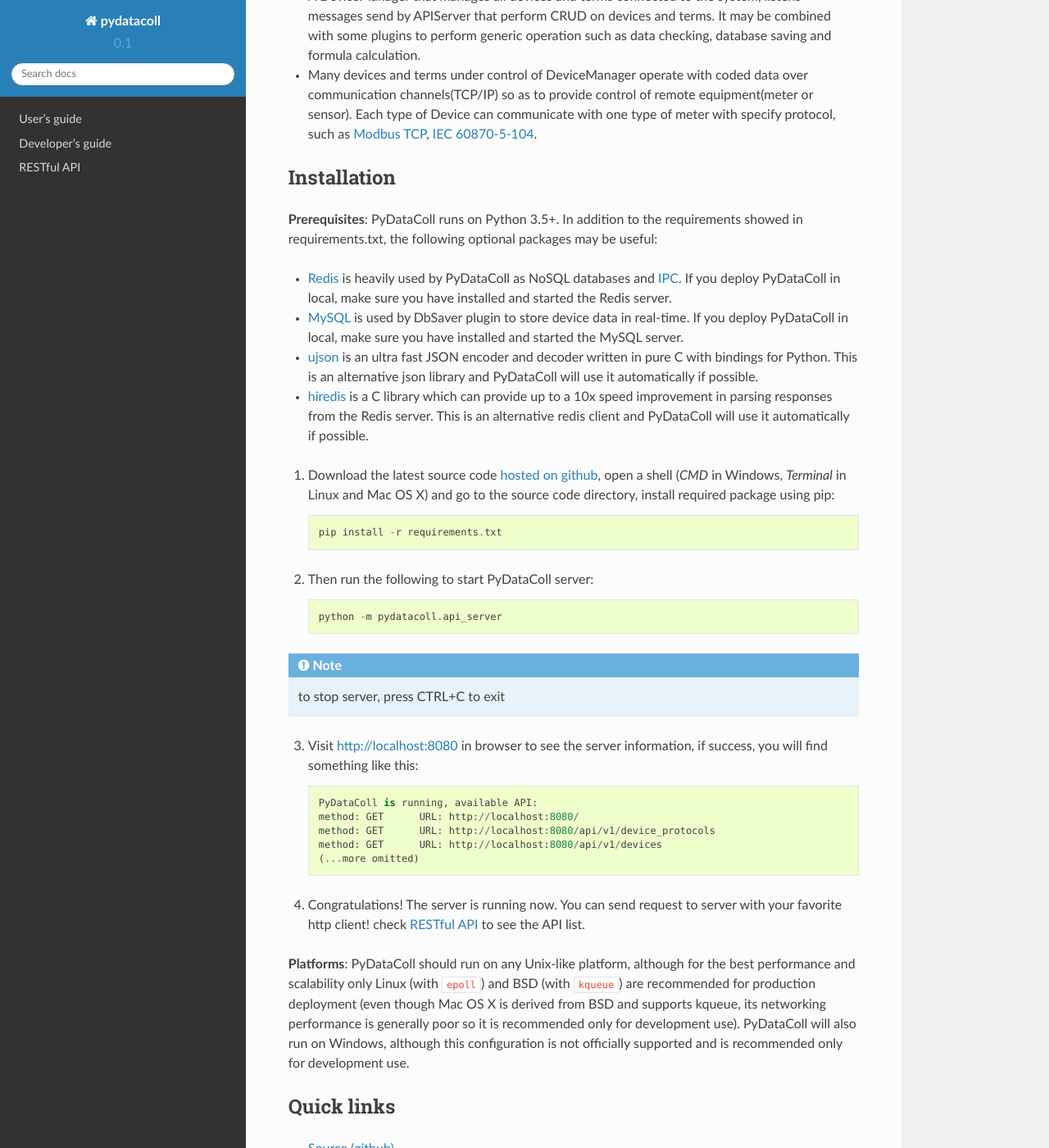
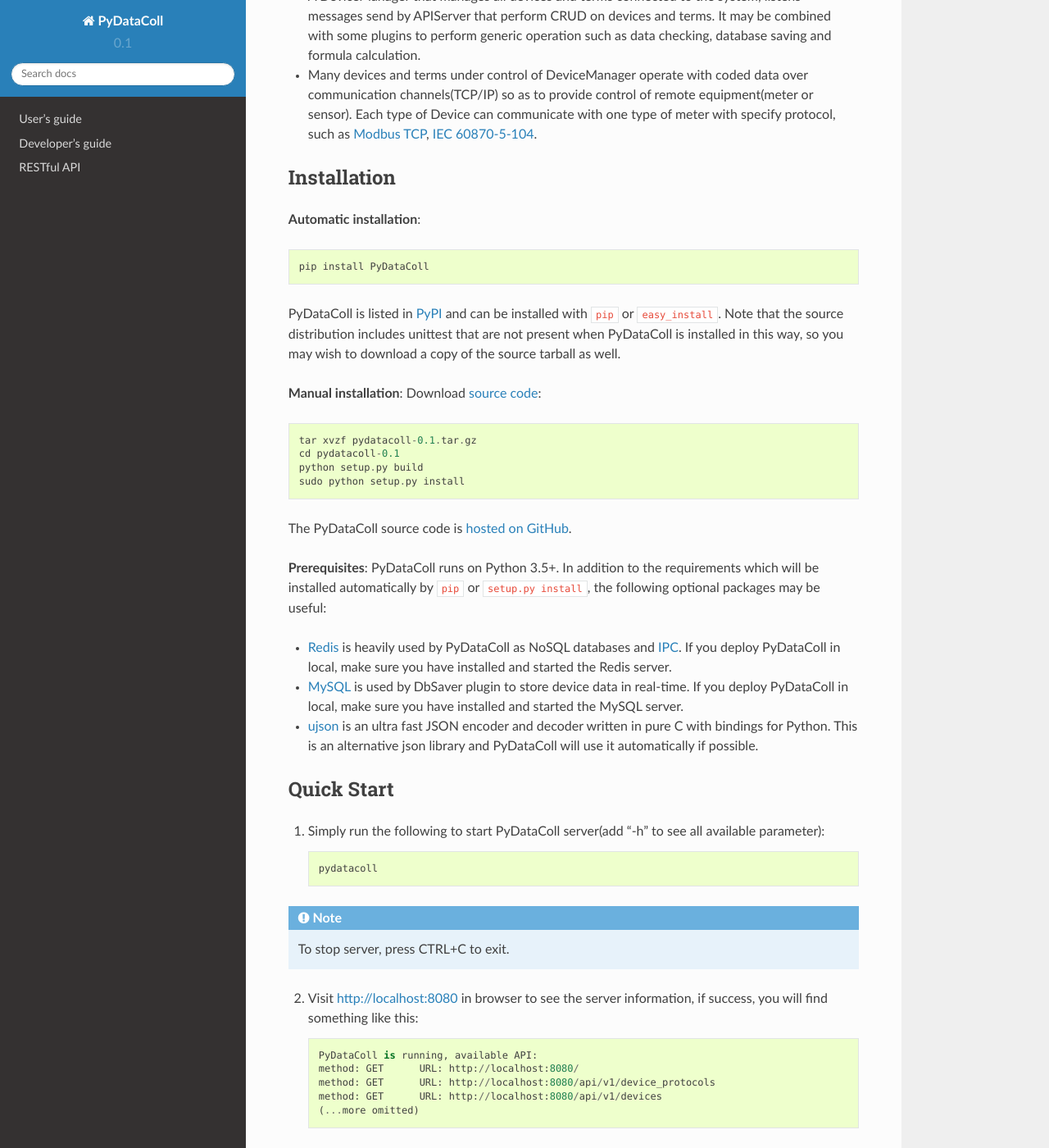
Before and after one commit to timercrack/pydatacoll, a Sphinx documentation site: the page built from docs/index.rst, in a window 1280 px wide and 1400 px high, scrolled down 344 px. Shown: the whole window at 82% size. Built offline with Sphinx 7.4.7 and the Read the Docs theme 2.0.0, drawn with Linux system fonts in a browser that asks for light colours; formulas are drawn with MathJax 3; some of the changed text lies outside the part shown.

Commit message:
update doc

```diff
--- a/docs/conf.py
+++ b/docs/conf.py
@@ -55,9 +55,9 @@
 master_doc = 'index'
 
 # General information about the project.
-project = 'pydatacoll'
-copyright = '2015, jeffchen'
-author = 'jeffchen'
+project = 'PyDataColl'
+copyright = '2016, timercrack'
+author = 'timercrack'
 
 # The version info for the project you're documenting, acts as replacement for
 # |version| and |release|, also used in various other places throughout the
@@ -66,7 +66,7 @@
 # The short X.Y version.
 version = '0.1'
 # The full version, including alpha/beta/rc tags.
-release = '0.1alpha'
+release = '0.1'
 
 # The language for content autogenerated by Sphinx. Refer to documentation
 # for a list of supported languages.
@@ -260,7 +260,7 @@
 # One entry per manual page. List of tuples
 # (source start file, name, description, authors, manual section).
 man_pages = [
-    (master_doc, 'pydatacoll', 'pydatacoll Documentation',
+    (master_doc, 'pydatacoll', 'PyDataColl Documentation',
      [author], 1)
 ]
 
@@ -274,7 +274,7 @@
 # (source start file, target name, title, author,
 #  dir menu entry, description, category)
 texinfo_documents = [
-    (master_doc, 'pydatacoll', 'pydatacoll Documentation',
+    (master_doc, 'pydatacoll', 'PyDataColl Documentation',
      author, 'pydatacoll', 'One line description of project.',
      'Miscellaneous'),
 ]
--- a/docs/guide/intro.rst
+++ b/docs/guide/intro.rst
@@ -3,8 +3,7 @@
 
 PyDataColl is a `SCADA <Ahttps://en.wikipedia.org/wiki/SCADA>`_-like system which use Python as the main language. It
 originally inspired by an old program I made as for a core part of a large
-`EMS <https://en.wikipedia.org/wiki/Energy_management_system>`_ when I worked as an engineer at GDT(A
-`SGCC <https://en.wikipedia.org/wiki/State_Grid_Corporation_of_China>`_ 's subsidiary).
+`EMS <https://en.wikipedia.org/wiki/Energy_management_system>`_.
 
 PyDataColl can be roughly divided into three parts:
 
--- a/docs/index.rst
+++ b/docs/index.rst
@@ -27,7 +27,30 @@
 Installation
 ------------
 
-**Prerequisites**: PyDataColl runs on Python 3.5+. In addition to the requirements showed in requirements.txt,
+**Automatic installation**::
+
+    pip install PyDataColl
+
+PyDataColl is listed in `PyPI <https://pypi.python.org/pypi/PyDataColl>`_ and
+can be installed with ``pip`` or ``easy_install``.  Note that the
+source distribution includes unittest that are not present
+when PyDataColl is installed in this way, so you may wish to download a
+copy of the source tarball as well.
+
+**Manual installation**: Download `source code <https://github.com/timercrack/pydatacoll/archive/v0.1.tar.gz>`_:
+
+.. parsed-literal::
+
+    tar xvzf pydatacoll-0.1.tar.gz
+    cd pydatacoll-0.1
+    python setup.py build
+    sudo python setup.py install
+
+The PyDataColl source code is `hosted on GitHub
+<https://github.com/timercrack/PyDataColl>`_.
+
+**Prerequisites**: PyDataColl runs on Python 3.5+. In addition to the requirements
+which will be installed automatically by ``pip`` or ``setup.py install``,
 the following optional packages may be useful:
 
 * `Redis <http://redis.io/>`_ is heavily used by PyDataColl as NoSQL databases and
@@ -37,24 +60,18 @@
   deploy PyDataColl in local, make sure you have installed and started the MySQL server.
 * `ujson <https://pypi.python.org/pypi/ujson>`_ is an ultra fast JSON encoder and decoder written in pure C with
   bindings for Python. This is an alternative json library and PyDataColl will use it automatically if possible.
-* `hiredis <https://pypi.python.org/pypi/hiredis>`_ is a C library which can provide up to a 10x speed improvement in
-  parsing responses from the Redis server. This is an alternative redis client and
-  PyDataColl will use it automatically if possible.
 
-1.  Download the latest source code `hosted on github <https://github.com/timercrack/pydatacoll>`_, open a shell
-    (*CMD* in Windows, *Terminal* in Linux and Mac OS X) and go to the source code directory, install required
-    package using pip::
+Quick Start
+-----------
 
-        pip install -r requirements.txt
+1.  Simply run the following to start PyDataColl server(add "-h" to see all available parameter)::
 
-2.  Then run the following to start PyDataColl server::
-
-        python -m pydatacoll.api_server
+        pydatacoll
 
 .. note::
-    to stop server, press CTRL+C to exit
+    To stop server, press CTRL+C to exit.
 
-3.  Visit http://localhost:8080 in browser to see the server information, if
+2.  Visit http://localhost:8080 in browser to see the server information, if
     success, you will find something like this::
 
         PyDataColl is running, available API:
@@ -63,7 +80,7 @@
         method: GET      URL: http://localhost:8080/api/v1/devices
         (...more omitted)
 
-4.  Congratulations! The server is running now. You can send request to server with your favorite http client!
+3.  The server is running now. You can send request to server with your favorite http client!
     check :doc:`restapi` to see the API list.
 
 **Platforms**: PyDataColl should run on any Unix-like platform, although for the best performance and scalability only
```
Also changed, not shown: README.rst (+32 -14 lines).
